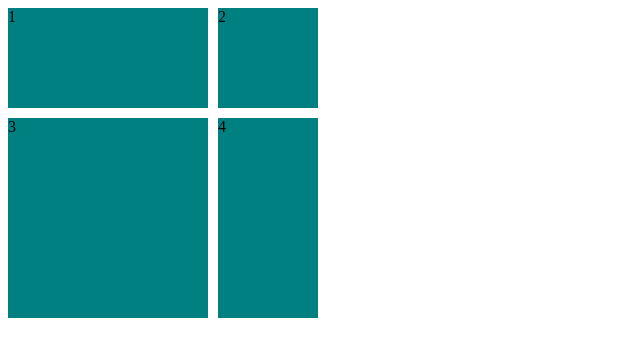
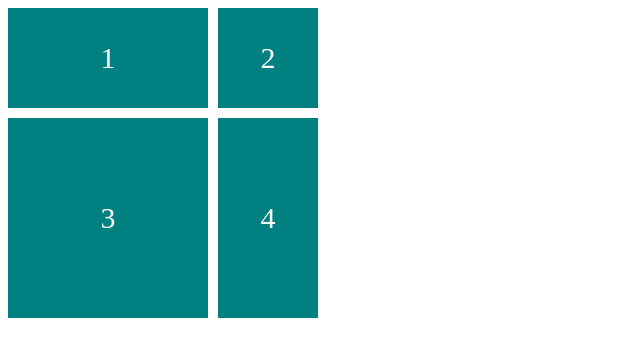
Before and after one commit to TheoLee021/HTML-CSS, a plain HTML site: page Grid/grid_columnRow/index.html in a window 1280 px wide. Shown: the whole page, without its empty margins (0-640 px from the left). Drawn offline with Linux system fonts and the light colour scheme.

Commit message:
Update style.css

```diff
--- a/Grid/grid_columnRow/style.css
+++ b/Grid/grid_columnRow/style.css
@@ -6,4 +6,9 @@
 }
 .child {
     background-color: teal;
+    display: flex;
+    color: white;
+    font-size: 30px;
+    align-items: center;
+    justify-content: center;
 }
```
